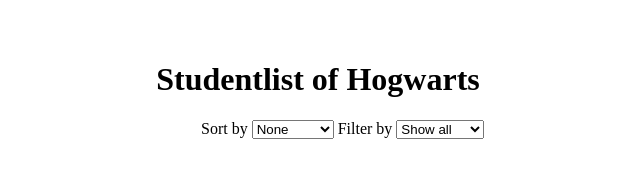
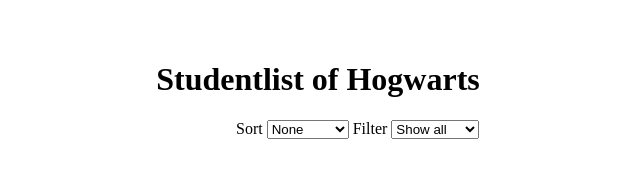
Before and after one commit to sara870v/11C_04_04, a plain HTML site: page index.html in a window 1280 px wide. Shown: the full height of the page, 322-962 px from the left. Drawn offline with Linux system fonts and the light colour scheme; no server answers.

Commit message:
continue

```diff
--- a/index.html
+++ b/index.html
@@ -20,7 +20,7 @@
     </div>
 
     <div class="dropdown">
-      <label for="#sorting">Sort by</label>
+      <label for="#sorting">Sort</label>
       <select id="sorting">
         <option value="none-sort">None</option>
         <option value="firstname-sort">Firstname</option>
@@ -28,7 +28,7 @@
         <option value="house-sort">House</option>
       </select>
 
-      <label for="#filtering">Filter by</label>
+      <label for="#filtering">Filter</label>
       <select id="filtering">
         <option class="option" value="all">Show all</option>
         <option class="option" value="Hufflepuff">Hufflepuff</option>
--- a/style.css
+++ b/style.css
@@ -1,6 +1,10 @@
 h1 {
   text-align: center;
   padding-top: 40px;
+}
+
+.show_details {
+  text-align: center;
 }
 
 #studentlist {
@@ -17,7 +21,7 @@ h1 {
 }
 
 .dropdown {
-  padding-left: 515px;
+  padding-left: 550px;
 }
 
 /* POPUP */
```
